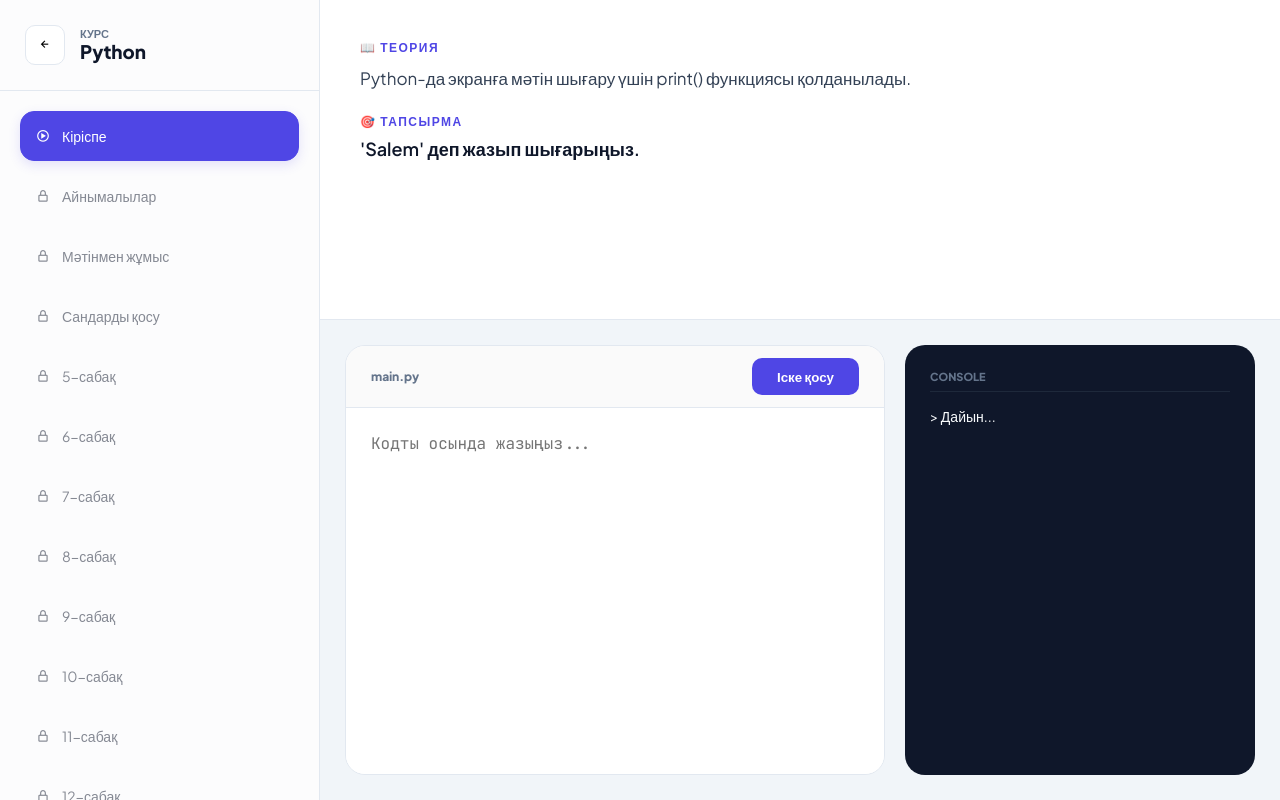
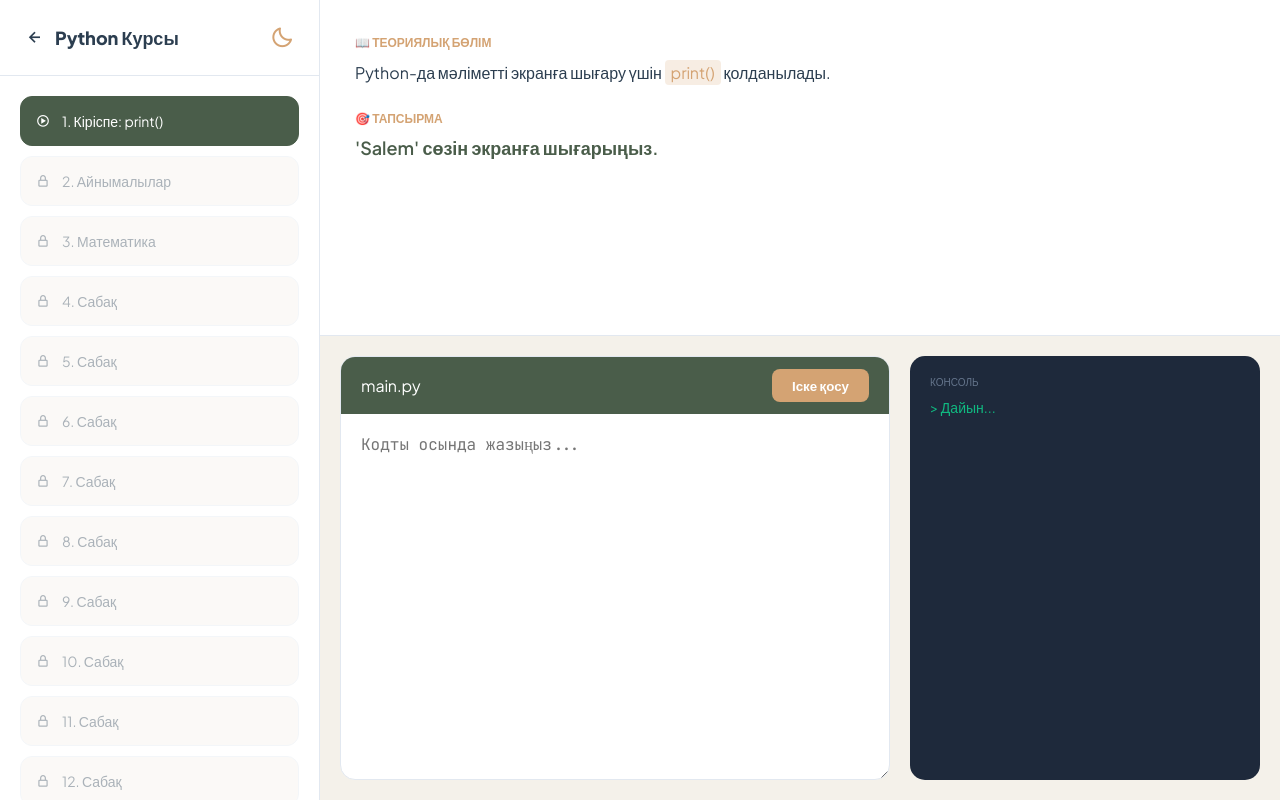
Before and after one commit to serikbajakbota7-source/mening-saytym, a Flask app: page /lesson in a window 1280 px wide. Run offline with Flask 3, Linux system fonts and the light colour scheme; some libraries are stand-ins or nearby versions.

Commit message:
Update lesson.html

```diff
--- a/templates/lesson.html
+++ b/templates/lesson.html
@@ -3,161 +3,187 @@
 <head>
     <meta charset="UTF-8">
     <meta name="viewport" content="width=device-width, initial-scale=1.0">
-    <title>BilimTech — Оқу Платформасы</title>
+    <title>BilimTech — Сабақтар</title>
     <link href='https://unpkg.com/boxicons@2.1.4/css/boxicons.min.css' rel='stylesheet'>
     <script src="https://cdn.jsdelivr.net/npm/canvas-confetti@1.6.0/dist/confetti.browser.min.js"></script>
     <style>
         @import url('https://fonts.googleapis.com/css2?family=Plus+Jakarta+Sans:wght@400;600;800&family=JetBrains+Mono:wght@400;600&display=swap');
 
+        /* НЕГІЗГІ СТИЛЬДЕР - Крем және Зәйтүн палитрасы */
         :root {
-            --bg: #f8fafc;
-            --white: #ffffff;
-            --primary: #4f46e5; /* Көкшіл түс */
-            --text-main: #0f172a;
-            --text-dim: #64748b;
-            --success: #10b981;
+            --bg-color: #f4f1ea;
+            --sidebar-bg: #ffffff;
+            --header-bg: #4a5d4a;
+            --text-color: #2c3e50;
+            --card-bg: #ffffff;
+            --accent: #d4a373;
             --border: #e2e8f0;
-            --sidebar-bg: #fcfcfd;
+            --terminal-bg: #1e293b;
+            --primary: #4a5d4a;
         }
 
-        * { margin:0; padding:0; box-sizing:border-box; font-family: 'Plus Jakarta Sans', sans-serif; }
-        body { background: var(--bg); color: var(--text-main); height: 100vh; overflow: hidden; }
+        /* Түнгі режим түстері */
+        .dark-mode {
+            --bg-color: #1b1b1b;
+            --sidebar-bg: #2d2d2d;
+            --header-bg: #000000;
+            --text-color: #e0e0e0;
+            --card-bg: #2d2d2d;
+            --accent: #ebdf58e1;
+            --border: #444;
+            --terminal-bg: #000000;
+            --primary: #ebdf58e1;
+        }
 
-        .app-container { display: flex; height: 100vh; background: var(--white); }
+        * { margin:0; padding:0; box-sizing:border-box; font-family: 'Plus Jakarta Sans', sans-serif; transition: background 0.3s, color 0.3s; }
+        body { background: var(--bg-color); color: var(--text-color); height: 100vh; overflow: hidden; }
 
-        /* Шеткі панель */
+        .app-container { display: flex; height: 100vh; }
+
+        /* Sidebar */
         .sidebar { width: 320px; border-right: 1px solid var(--border); display: flex; flex-direction: column; background: var(--sidebar-bg); }
-        .sidebar-header { padding: 25px; border-bottom: 1px solid var(--border); display: flex; align-items: center; gap: 15px; }
-        .back-btn { background: #fff; border: 1px solid var(--border); border-radius: 10px; width: 40px; height: 40px; cursor: pointer; display: flex; align-items: center; justify-content: center; transition: 0.2s; }
-        .back-btn:hover { background: var(--bg); }
+        .sidebar-header { padding: 25px; border-bottom: 1px solid var(--border); display: flex; align-items: center; justify-content: space-between; }
+
+        .mode-toggle { cursor: pointer; font-size: 24px; color: var(--accent); }
 
         .task-list { flex: 1; overflow-y: auto; padding: 20px; }
         .task-node {
-            padding: 15px; margin-bottom: 10px; border-radius: 14px; font-size: 14px;
-            display: flex; align-items: center; gap: 12px; cursor: not-allowed; opacity: 0.5;
-            border: 1px solid transparent; transition: 0.3s;
+            padding: 15px; margin-bottom: 10px; border-radius: 12px; font-size: 14px;
+            display: flex; align-items: center; gap: 12px; cursor: not-allowed; opacity: 0.4;
+            background: var(--bg-color); border: 1px solid var(--border);
         }
-        .task-node.unlocked { cursor: pointer; opacity: 1; background: #fff; border: 1px solid var(--border); }
-        .task-node.active { background: var(--primary); color: white; border-color: var(--primary); box-shadow: 0 4px 12px rgba(79, 70, 229, 0.15); }
+        .task-node.unlocked { cursor: pointer; opacity: 1; }
+        .task-node.active { background: var(--header-bg); color: white; border-color: var(--header-bg); opacity: 1; }
 
-        /* Орталық бөлім */
-        .content { flex: 1; display: flex; flex-direction: column; }
-        .theory-area { height: 40%; padding: 40px; overflow-y: auto; border-bottom: 1px solid var(--border); background: #fff; }
-        .theory-label { font-size: 12px; font-weight: 800; color: var(--primary); text-transform: uppercase; letter-spacing: 1.5px; margin-bottom: 8px; }
-        .theory-text { line-height: 1.8; color: #334155; font-size: 17px; margin-bottom: 20px; }
+        /* Main Content */
+        .main-content { flex: 1; display: flex; flex-direction: column; }
+        .theory-section { height: 42%; padding: 35px; overflow-y: auto; border-bottom: 1px solid var(--border); background: var(--card-bg); }
+        .label { font-size: 12px; font-weight: 800; color: var(--accent); text-transform: uppercase; margin-bottom: 10px; }
 
-        /* Практика бөлімі */
-        .practice-area { flex: 1; display: flex; background: #f1f5f9; padding: 25px; gap: 20px; }
-        .editor-box { flex: 1; display: flex; flex-direction: column; background: #fff; border-radius: 20px; border: 1px solid var(--border); overflow: hidden; }
-        .editor-nav { padding: 12px 25px; background: #fafafa; border-bottom: 1px solid var(--border); display: flex; justify-content: space-between; align-items: center; }
-        #code-input { flex: 1; padding: 25px; font-family: 'JetBrains Mono', monospace; font-size: 16px; border: none; outline: none; resize: none; }
+        .practice-section { flex: 1; display: flex; padding: 20px; gap: 20px; background: var(--bg-color); }
+        .editor-box { flex: 1; display: flex; flex-direction: column; background: var(--card-bg); border-radius: 15px; border: 1px solid var(--border); overflow: hidden; }
+        .editor-nav { padding: 12px 20px; background: var(--header-bg); color: white; display: flex; justify-content: space-between; align-items: center; }
 
-        /* Консоль */
-        .terminal { width: 350px; background: #0f172a; border-radius: 20px; padding: 25px; color: #f8fafc; font-family: 'JetBrains Mono'; font-size: 14px; }
-        .terminal-head { font-size: 11px; color: #64748b; font-weight: 800; margin-bottom: 15px; border-bottom: 1px solid #1e293b; padding-bottom: 8px; }
+        #code-input { flex: 1; padding: 20px; font-family: 'JetBrains Mono'; font-size: 16px; border: none; outline: none; background: transparent; color: var(--text-color); }
 
-        .btn-run { background: var(--primary); color: white; border: none; padding: 10px 25px; border-radius: 10px; font-weight: 600; cursor: pointer; transition: 0.2s; }
-        .btn-run:hover { transform: translateY(-2px); opacity: 0.9; }
-        .btn-next { background: var(--success); color: white; border: none; padding: 12px; border-radius: 12px; font-weight: 800; cursor: pointer; width: 100%; margin-top: 15px; }
+        .terminal { width: 350px; background: var(--terminal-bg); border-radius: 15px; padding: 20px; color: #10b981; font-family: 'JetBrains Mono'; font-size: 14px; }
+
+        .btn-run { background: var(--accent); color: white; border: none; padding: 8px 20px; border-radius: 8px; font-weight: 600; cursor: pointer; }
+        .btn-next { background: #10b981; color: white; border: none; padding: 12px; border-radius: 10px; font-weight: 800; cursor: pointer; width: 100%; margin-top: 15px; }
+
+        code { background: rgba(212, 163, 115, 0.2); padding: 2px 6px; border-radius: 4px; color: var(--accent); }
     </style>
 </head>
-<body>
+<body class="light-mode">
 
 <div class="app-container">
     <aside class="sidebar">
         <div class="sidebar-header">
-            <button class="back-btn" onclick="location.href='/home'"><i class='bx bx-left-arrow-alt'></i></button>
-            <div>
-                <p style="font-size: 11px; color: var(--text-dim); font-weight: 700;">КУРС</p>
-                <h3 id="cur-lang" style="font-weight: 800;">Python</h3>
+            <div style="display: flex; align-items: center; gap: 10px;">
+                <button onclick="location.href='/home'" style="background:none; border:none; cursor:pointer; font-size:20px; color:var(--text-color);"><i class='bx bx-left-arrow-alt'></i></button>
+                <h3 id="cur-lang" style="font-size: 18px;">Python</h3>
             </div>
+            <i class='bx bx-moon mode-toggle' id="modeBtn" onclick="toggleMode()"></i>
         </div>
         <div id="task-list" class="task-list"></div>
     </aside>
 
-    <main class="content">
-        <div class="theory-area">
-            <div class="theory-label">📖 Теория</div>
-            <div id="theory-content" class="theory-text"></div>
-            <div class="theory-label">🎯 Тапсырма</div>
-            <div id="task-text" style="font-weight: 600; font-size: 18px;"></div>
+    <main class="main-content">
+        <div class="theory-section">
+            <div class="label">📖 Теориялық бөлім</div>
+            <div id="theory-content" class="theory-text" style="font-size: 16px; line-height: 1.6;"></div>
+            <div class="label" style="margin-top: 25px;">🎯 Тапсырма</div>
+            <div id="task-text" style="font-weight: 600; font-size: 18px; color: var(--header-bg);"></div>
         </div>
 
-        <div class="practice-area">
+        <div class="practice-section">
             <div class="editor-box">
                 <div class="editor-nav">
-                    <span id="file-name" style="font-size: 12px; font-weight: 700; color: var(--text-dim);">main.py</span>
+                    <span id="file-name">main.py</span>
                     <button class="btn-run" onclick="checkCode()">Іске қосу</button>
                 </div>
                 <textarea id="code-input" spellcheck="false" placeholder="Кодты осында жазыңыз..."></textarea>
             </div>
             <div class="terminal">
-                <div class="terminal-head">CONSOLE</div>
-                <div id="out">> Жүйе дайын...</div>
+                <div style="font-size: 10px; color: #64748b; margin-bottom: 10px;">КОНСОЛЬ</div>
+                <div id="out">> Күтуде...</div>
             </div>
         </div>
     </main>
 </div>
 
 <script>
-// Тапсырмалар базасы (20 сабақ)
 const lessonsData = {
     'Python': [
-        { title: "Кіріспе", theory: "Python-да экранға мәтін шығару үшін <code>print()</code> функциясы қолданылады.", task: "'Salem' деп жазып шығарыңыз.", check: "print('Salem')", hint: "print('Salem') деп жаз" },
-        { title: "Айнымалылар", theory: "Айнымалы — мәнді сақтау орны. Мысалы: <code>x = 10</code>", task: "x айнымалысына 100 санын меншіктеңіз.", check: "x=100", hint: "x = 100" },
-        { title: "Мәтінмен жұмыс", theory: "Мәтіндік айнымалылар тырнақша ішінде жазылады.", task: "name айнымалысына 'Bilim' сөзін жазыңыз.", check: "name='Bilim'", hint: "name = 'Bilim'" },
-        { title: "Сандарды қосу", theory: "Екі санды қосу үшін + таңбасы қолданылады.", task: "print(5 + 5) кодын жазыңыз.", check: "print(5+5)", hint: "print(5 + 5)" }
+        { title: "1. Кіріспе: print()", theory: "Python-да мәліметті экранға шығару үшін <code>print()</code> қолданылады.", task: "'Salem' сөзін экранға шығарыңыз.", check: "print('Salem')", hint: "print('Salem') жазыңыз" },
+        { title: "2. Айнымалылар", theory: "Айнымалы — мәнді сақтауға арналған орын. Мысалы: <code>x = 10</code>", task: "x айнымалысына 5 санын меншіктеңіз.", check: "x=5", hint: "x = 5" },
+        { title: "3. Математика", theory: "Python сандармен есептеуге өте ыңғайлы.", task: "print(10 + 5) кодын жазыңыз.", check: "print(10+5)", hint: "10 мен 5-ті қосыңыз" }
     ],
-    'C#': [
-        { title: "Кіріспе", theory: "C# тілінде экранға шығару үшін <code>Console.WriteLine()</code> қолданылады.", task: "'Salem' деп шығарыңыз.", check: "Console.WriteLine('Salem')", hint: "Console.WriteLine('Salem')" }
-    ],
-    'C++': [
-        { title: "Кіріспе", theory: "C++ тілінде <code>std::cout</code> нысаны қолданылады.", task: "'Salem' деп шығарыңыз.", check: "std::cout<<'Salem'", hint: "std::cout << 'Salem';" }
-    ]
+    'C#': [{ title: "1. Кіріспе", theory: "C#-та <code>Console.WriteLine()</code> қолданылады.", task: "'Hi' деп шығарыңыз.", check: "Console.WriteLine('Hi')", hint: "Console.WriteLine('Hi')" }],
+    'C++': [{ title: "1. Кіріспе", theory: "C++-те <code>std::cout</code> қолданылады.", task: "'Hello' деп шығарыңыз.", check: "std::cout<<'Hello'", hint: "std::cout << 'Hello';" }]
 };
 
-// 20 сабаққа дейін автоматты толтыру
+// 20 сабаққа толтыру
 ['Python', 'C#', 'C++'].forEach(lang => {
     for(let i = lessonsData[lang].length; i < 20; i++) {
         lessonsData[lang].push({
-            title: (i+1) + "-сабақ",
-            theory: "Бұл кезеңде біз алгоритмдерді үйренеміз.",
-            task: "Жалғастыру үшін 'lesson" + (i+1) + "' деп жазыңыз.",
+            title: (i+1) + ". Сабақ",
+            theory: "Кезекті тақырыпты меңгеру.",
+            task: "lesson" + (i+1) + " деп жазыңыз.",
             check: "lesson" + (i+1),
             hint: "lesson" + (i+1)
         });
     }
 });
 
-let currentLang = 'Python', activeIdx = 0, unlocked = 0;
+let curLang = 'Python', curIdx = 0, unlocked = 0;
 
 window.onload = () => {
-    const urlParams = new URLSearchParams(window.location.search);
-    currentLang = urlParams.get('lang') || 'Python';
-    document.getElementById('cur-lang').innerText = currentLang;
-    document.getElementById('file-name').innerText = currentLang === 'Python' ? 'main.py' : (currentLang === 'C#' ? 'Program.cs' : 'main.cpp');
+    const params = new URLSearchParams(window.location.search);
+    curLang = params.get('lang') || 'Python';
+    document.getElementById('cur-lang').innerText = curLang + " Курсы";
 
-    unlocked = parseInt(localStorage.getItem(`unlocked_${currentLang}`)) || 0;
-    activeIdx = unlocked;
+    // Прогресті браузерден алу
+    unlocked = parseInt(localStorage.getItem(`unl_${curLang}`)) || 0;
+    curIdx = unlocked;
+
+    // Түнгі режимді тексеру
+    if(localStorage.getItem('theme') === 'dark') toggleMode();
+
     renderList();
     loadLesson();
 };
 
+function toggleMode() {
+    const body = document.body;
+    const btn = document.getElementById('modeBtn');
+    body.classList.toggle('dark-mode');
+
+    if(body.classList.contains('dark-mode')) {
+        btn.className = 'bx bx-sun mode-toggle';
+        localStorage.setItem('theme', 'dark');
+    } else {
+        btn.className = 'bx bx-moon mode-toggle';
+        localStorage.setItem('theme', 'light');
+    }
+}
+
 function renderList() {
     const list = document.getElementById('task-list');
     list.innerHTML = '';
-    lessonsData[currentLang].forEach((l, i) => {
+    lessonsData[curLang].forEach((l, i) => {
+        const isUnlocked = i <= unlocked;
         const node = document.createElement('div');
-        const isUnlocked = i <= unlocked;
-        node.className = `task-node ${isUnlocked ? 'unlocked' : ''} ${i === activeIdx ? 'active' : ''}`;
-        node.innerHTML = `<i class='bx ${i < unlocked ? 'bxs-check-circle' : (isUnlocked ? 'bx-play-circle' : 'bx-lock-alt')}'></i> ${l.title}`;
-        if(isUnlocked) node.onclick = () => { activeIdx = i; renderList(); loadLesson(); };
+        node.className = `task-node ${isUnlocked ? 'unlocked' : ''} ${i === curIdx ? 'active' : ''}`;
+        const icon = i < unlocked ? 'bxs-check-circle' : (isUnlocked ? 'bx-play-circle' : 'bx-lock-alt');
+        node.innerHTML = `<i class='bx ${icon}'></i> <span>${l.title}</span>`;
+        if(isUnlocked) node.onclick = () => { curIdx = i; renderList(); loadLesson(); };
         list.appendChild(node);
     });
 }
 
 function loadLesson() {
-    const l = lessonsData[currentLang][activeIdx];
+    const l = lessonsData[curLang][curIdx];
     document.getElementById('theory-content').innerHTML = l.theory;
     document.getElementById('task-text').innerText = l.task;
     document.getElementById('code-input').value = "";
@@ -165,32 +191,30 @@
 }
 
 function checkCode() {
-    const userCode = document.getElementById('code-input').value.replace(/\s+/g,'').replace(/['"]/g, '"');
-    const correctCode = lessonsData[currentLang][activeIdx].check.replace(/\s+/g,'').replace(/['"]/g, '"');
+    const code = document.getElementById('code-input').value.replace(/\s+/g,'').replace(/['"]/g, '"');
+    const correct = lessonsData[curLang][curIdx].check.replace(/\s+/g,'').replace(/['"]/g, '"');
     const out = document.getElementById('out');
 
-    out.innerHTML = "> Орындалуда...\n";
-    setTimeout(() => {
-        if(userCode.includes(correctCode)) {
-            confetti({ particleCount: 150, spread: 70, origin: { y: 0.6 } });
-            out.innerHTML = `<span style="color: #10b981;">> СӘТТІ! ✅</span><br>Тапсырма орындалды.`;
+    if(code.includes(correct)) {
+        confetti({ particleCount: 100, spread: 70, origin: { y: 0.6 } });
+        out.innerHTML = `<span style="color: #10b981;">> КЕРЕМЕТ! ✅</span><br>Тапсырма орындалды.`;
 
-            if(activeIdx === unlocked && unlocked < 19) {
-                unlocked++;
-                localStorage.setItem(`unlocked_${currentLang}`, unlocked);
-                renderList();
-            }
-            if(activeIdx < 19) {
-                const b = document.createElement('button');
-                b.className = "btn-next";
-                b.innerText = "КЕЛЕСІ САБАҚ →";
-                b.onclick = () => { activeIdx++; renderList(); loadLesson(); };
-                out.appendChild(b);
-            }
-        } else {
-            out.innerHTML = `<span style="color: #ef4444;">> ҚАТЕ! ❌</span><br><small>Көмек: ${lessonsData[currentLang][activeIdx].hint}</small>`;
+        if(curIdx === unlocked && unlocked < 19) {
+            unlocked++;
+            localStorage.setItem(`unl_${curLang}`, unlocked);
+            renderList();
         }
-    }, 500);
+
+        if(curIdx < 19) {
+            const btn = document.createElement('button');
+            btn.className = "btn-next";
+            btn.innerText = "КЕЛЕСІ САБАҚ →";
+            btn.onclick = () => { curIdx++; renderList(); loadLesson(); };
+            out.appendChild(btn);
+        }
+    } else {
+        out.innerHTML = `<span style="color: #ef4444;">> ҚАТЕ! ❌</span><br><small>Көмек: ${lessonsData[curLang][curIdx].hint}</small>`;
+    }
 }
 </script>
 </body>
```
